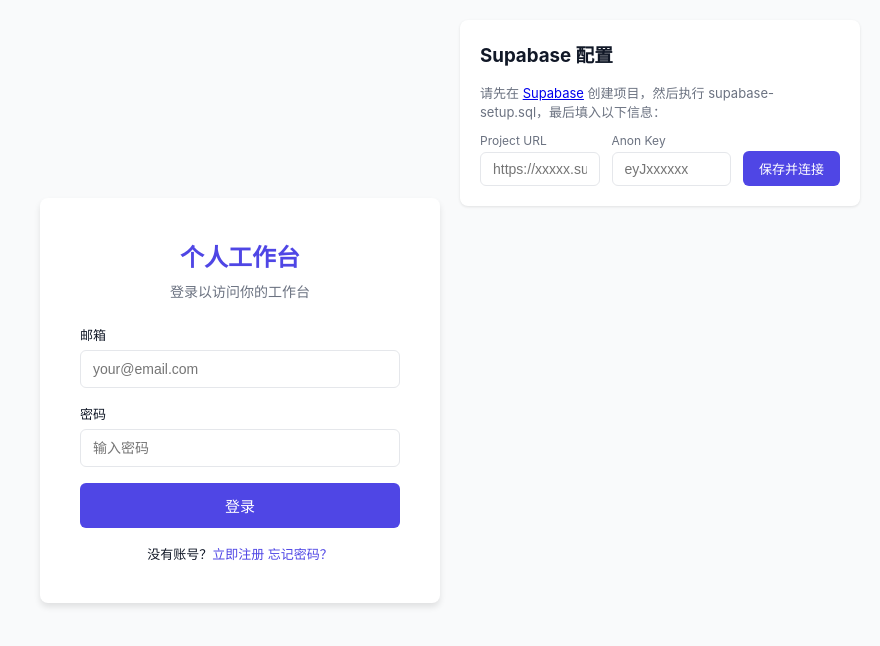
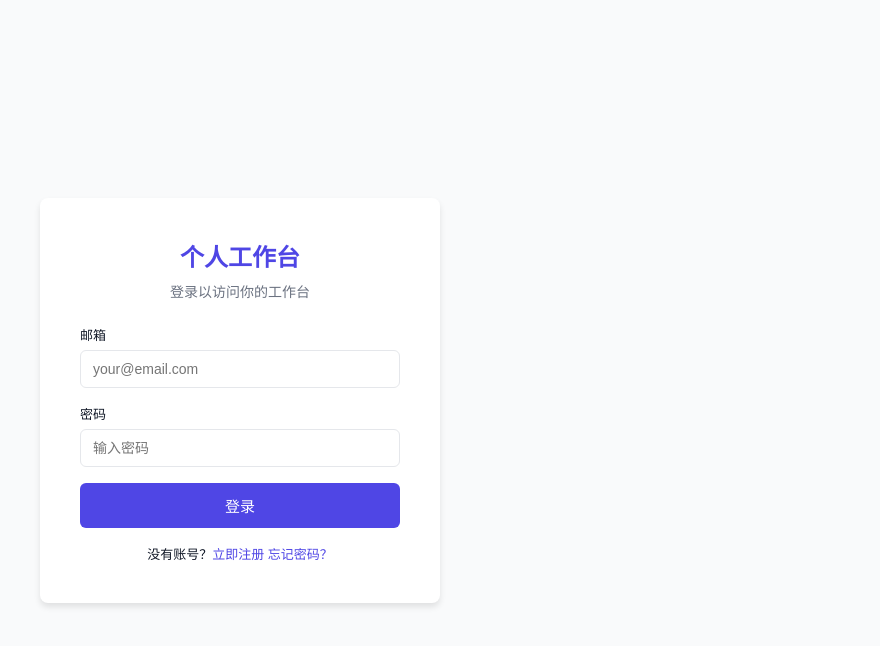
Before and after one commit to shimu-huang666/work-dashboard, a plain HTML site: page index.html in a window 1280 px wide. Shown: the whole page, without its empty margins (400-1280 px from the left). Drawn offline with nearby package versions, Linux system fonts and the light colour scheme.

Commit message:
config URL&key

```diff
--- a/index.html
+++ b/index.html
@@ -746,23 +746,8 @@
     </div>
   </div>
 
-  <!-- Config Panel (独立于登录和主界面) -->
-  <div class="config-panel" id="configPanel" style="position: fixed; top: 20px; right: 20px; z-index: 100; max-width: 400px;">
-    <h3>Supabase 配置</h3>
-    <p style="font-size: 13px; color: var(--text-light); margin-bottom: 12px;">
-      请先在 <a href="https://supabase.com" target="_blank">Supabase</a> 创建项目，然后执行 supabase-setup.sql，最后填入以下信息：
-    </p>
-    <div class="config-form">
-      <div class="field">
-        <label>Project URL</label>
-        <input type="text" id="supabaseUrl" placeholder="https://xxxxx.supabase.co">
-      </div>
-      <div class="field">
-        <label>Anon Key</label>
-        <input type="text" id="supabaseKey" placeholder="eyJxxxxxx">
-      </div>
-      <button class="btn btn-primary" onclick="saveConfig()">保存并连接</button>
-    </div>
+  <!-- Config Panel (已隐藏，配置已硬编码) -->
+  <div class="config-panel" id="configPanel" style="display: none;">
   </div>
 
   <!-- Main App -->
@@ -773,7 +758,6 @@
       <div class="user-info">
         <span class="header-date" id="currentDate"></span>
         <span class="user-email" id="userEmail"></span>
-        <button class="btn-icon" onclick="toggleConfig()" title="设置">⚙️</button>
         <button class="btn btn-sm btn-secondary" onclick="handleLogout()">退出</button>
       </div>
     </header>
@@ -983,6 +967,8 @@
 
   <script>
     // ========== Global State ==========
+    const SUPABASE_URL = 'https://ebeqvdvlbcjlqwysdzyf.supabase.co';
+    const SUPABASE_KEY = 'sb_publishable_w1onbOgnAGpf7H-lW4fqAQ_3jxzZ22y';
     let supabaseClient = null;
     let currentUser = null;
     let currentTab = 'kanban';
@@ -1012,34 +998,12 @@
 
     // ========== Supabase Config ==========
     function loadConfig() {
-      const url = localStorage.getItem('supabase_url');
-      const key = localStorage.getItem('supabase_key');
-      if (url && key) {
-        document.getElementById('supabaseUrl').value = url;
-        document.getElementById('supabaseKey').value = key;
-        initSupabase(url, key);
-      } else {
-        document.getElementById('configPanel').classList.add('show');
-        document.getElementById('authPage').style.display = 'flex';
-      }
-    }
-
-    function saveConfig() {
-      const url = document.getElementById('supabaseUrl').value.trim();
-      const key = document.getElementById('supabaseKey').value.trim();
-      if (!url || !key) {
-        showToast('请填写完整的配置信息', 'error');
-        return;
-      }
-      localStorage.setItem('supabase_url', url);
-      localStorage.setItem('supabase_key', key);
-      initSupabase(url, key);
-      document.getElementById('configPanel').classList.remove('show');
-      showToast('配置保存成功');
+      // 直接使用硬编码的配置
+      initSupabase(SUPABASE_URL, SUPABASE_KEY);
     }
 
     function toggleConfig() {
-      document.getElementById('configPanel').classList.toggle('show');
+      // 隐藏配置面板（已硬编码配置）
     }
 
     async function initSupabase(url, key) {
```
